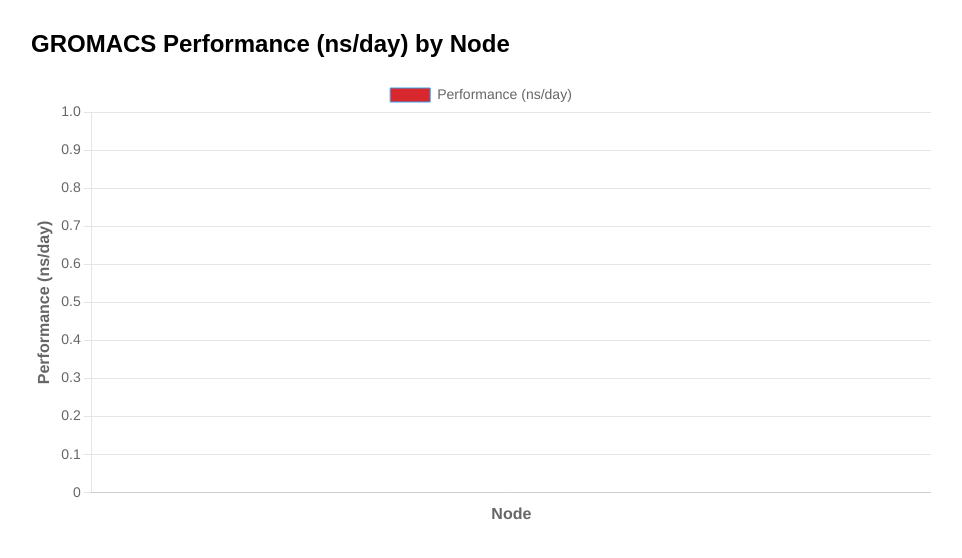
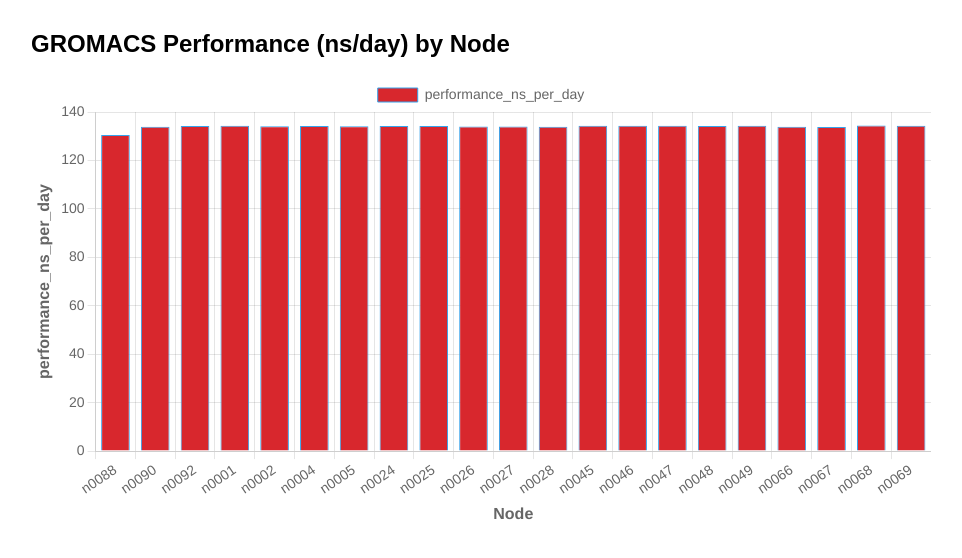
Before and after one commit to absrocks/wulver-maintenance, a plain HTML site: page index.html in a window 1280 px wide. Shown: the whole page, without its empty margins (159-1121 px from the left). Drawn offline with nearby package versions, Linux system fonts and the light colour scheme.

Commit message:
html updated

```diff
--- a/index.html
+++ b/index.html
@@ -23,12 +23,12 @@
   fetch('data/gmx_performance_results.json')
     .then(response => response.json())
     .then(data => {
-      // Optional: sort by File Number
-      data.sort((a, b) => a["File Number"] - b["File Number"]);
+      // Optional: sort by file_number
+      data.sort((a, b) => a["file_number"] - b["file_number"]);
 
-      const labels     = data.map(d => d["Node Number"]);
-      const perfValues = data.map(d => d["Performance (ns/day)"]);
-      const hourPerNs  = data.map(d => d["Hour/ns"]);
+      const labels     = data.map(d => d["node"]);
+      const perfValues = data.map(d => d["performance_ns_per_day"]);
+      const hourPerNs  = data.map(d => d["hour_per_ns"]);
 
       const ctx = document.getElementById('perfChart').getContext('2d');
 
@@ -37,7 +37,7 @@
         data: {
           labels: labels,
           datasets: [{
-            label: 'Performance (ns/day)',
+            label: 'performance_ns_per_day',
               data: perfValues,
 	      backgroundColor: '#d8272d',   // bar fill
 	      borderColor: 'rgba(54, 162, 235, 1)',         // bar outline
@@ -81,7 +81,7 @@
             y: {
               title: {
                 display: true,
-                  text: 'Performance (ns/day)',
+                  text: 'performance_ns_per_day',
 		  font: {
 		      size: 16,
 		      weight: 'bold'
```
